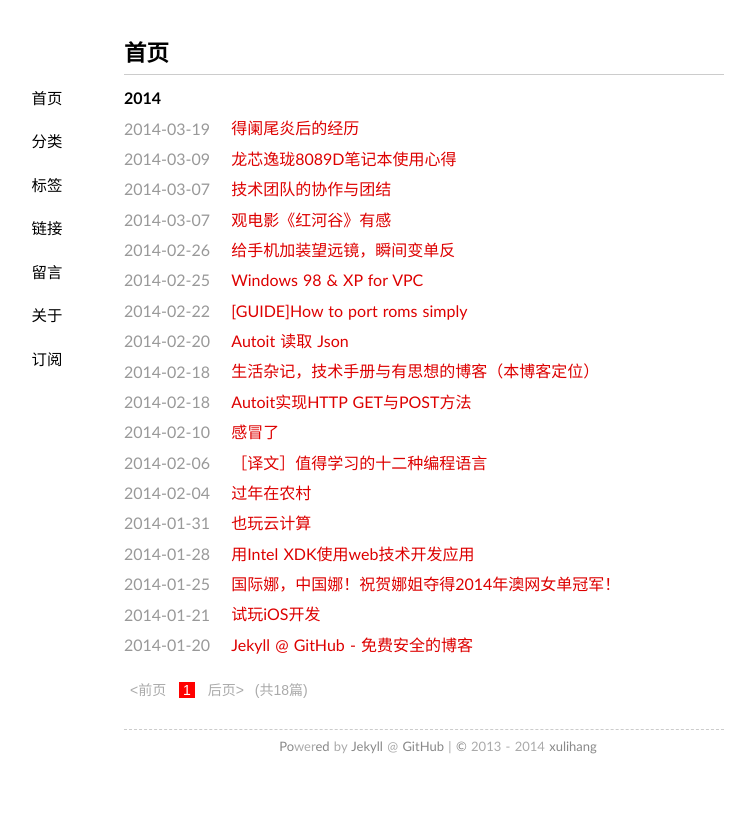
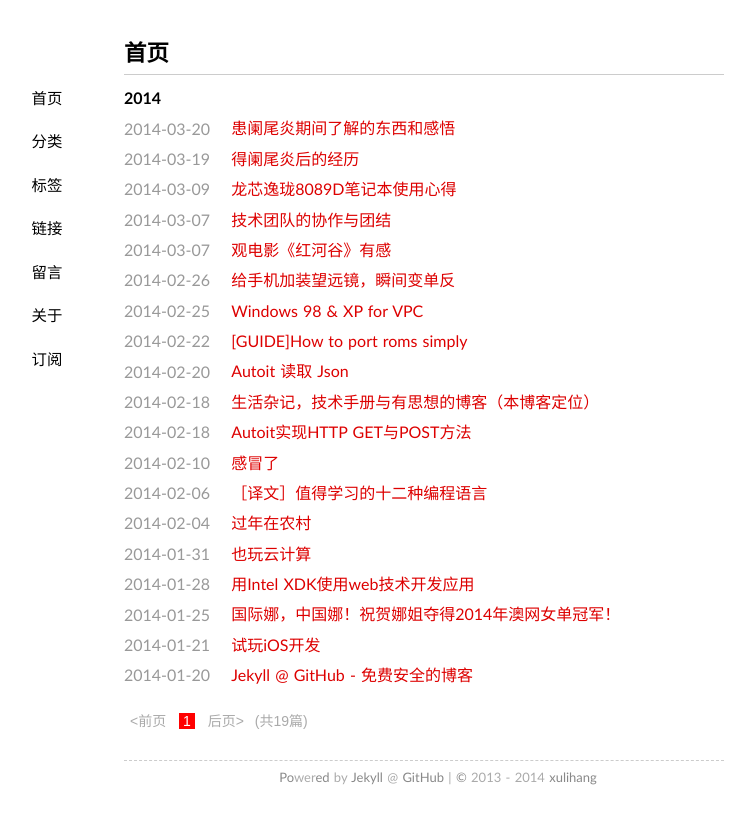
Before and after one commit to xulihang/xulihang.github.io, a Jekyll site: the page built from index.html, in a window 1280 px wide. Shown: the top 824 px of the page, without its empty margins (216-971 px from the left). Built offline with Jekyll 4.4.1, drawn with Linux system fonts in a browser that asks for light colours; some web fonts are replaced; Markdown is read by kramdown in place of the engine named in the settings; the list of posts is cut into pages by our own code; part of the change alters nothing that is shown.

Commit message:
new post

```diff
--- /dev/null
+++ b/_posts/2014-03-20-someting-known-during-my-appendicitis.md
@@ -0,0 +1,87 @@
+---
+date: 2014-03-20 15:56:17+00:00
+layout: post
+title: 患阑尾炎期间了解的东西和感悟
+categories: 生活随笔
+tags: 经历 感悟
+---
+
+塞翁失马，焉知非福。尽管得了阑尾炎，我从中还是获得了不少知识。我发病的经历可见[此流水账](http://xulihang.wicp.net/experience-of-having-appendicitis/)
+
+
+#看病与医学方面
+
+##就诊流程
+
+在校医院自己走了一个流程，挂号-看病-结算-领药。才知道交药钱是要在挂号处交的，以前都是父母帮办的。之后去无锡人民医院。挂号还要选科室，阑尾炎是外科的。
+
+##医院设施和医院大楼类型
+
+医院的设施感觉比较高级复杂，有光照、供水、空调、检查、治疗等一系列，一天的费用肯定很高，所以收点费也是应该的。住院部的设备也很不错，对患者还是医务人员都很方便。大楼类型一般有普通门诊部、急诊部、住院部。其它还有一些治疗大楼。发现住院部楼最高，患者休养舒服吧。
+
+##医学方面的常识
+
+当然对阑尾炎有了清楚的认识，网上有详细介绍，但平时没关注，以后应该多了解点医学。还了解了点静脉注射的东西。打针的分类、流程什么的有了了解。第一次看到静脉留置针，了解了压脉带，找脉，看回血判断是否打入静脉等等。
+
+![](https://raw2.github.com/xulihang/xulihang.github.io/master/album/appendicitis/needle.jpg)
+
+##医生与护士
+
+在门诊有医生接待，他刚在抢救病人就急忙赶回来了。住院部有住院医师和护士，科室就分得很细了。我在腔镜甲乳外科。看了墙上的医务人员介绍才知道医生护士都是要考职称的。在治病过程中，感觉医生护士不仅需要医疗的技术，还需要医疗的艺术。护士姐姐的照顾让我感到温暖，实在而可爱的声音让我感到亲近。医生的认真而不失轻松让我放心。
+
+###对中国医生和护士的看法
+
+医生护士都是救死扶伤的善良的人，我们应该尊重他们。在中国当一个医务人员往往要经过严格的训练，通过严格的考试。但最近报考医学护理的人减少了，而社会对医务人员的需求是不断增加的，这就有了一个供求矛盾。往往一个护士要管十几个甚至几十个病人。她们的工作看似只是送药、打针等简单的活，其实也是很辛苦的。医务人员每天面对的不是病人就是家属，有些实行三班倒，与家人在一起的时间很少。同时还出现很多剩男剩女，因为医务人员在人们心中的地位在下降，他们不再是神圣的了，便显得不那么受人欢迎。医务人员付出这么大，因此他们的工资高一点是应该的。
+
+这是病号的分配：
+
+![](https://raw2.github.com/xulihang/xulihang.github.io/master/album/appendicitis/division.jpg)
+
+###对中国医患关系的看法
+
+最近中国医患矛盾紧张，出现很多事件，比如医学博士刚想报答社会就被刺伤身亡，南京公务员打护士事件等。原因有很多，我认为有这么几点：
+
+1.患者花费的治疗费用高，觉得享受医生治疗天经地义。而保险报销比不搞，有些人是看不起病的。如果服务差而价高，更会不满。
+
+2.医务人员有时忙于工作，语速较快，语气不太好，甚至有颐指气使的行为。让患者不舒服。
+
+3.舆论报导领导矛盾升级。对一些不良的医务人员的报导，让人民对医生不再信任，医务人员社会地位下降。
+
+4.中国经济发展，人们过于注重物质，缺少人文修养的培养。
+
+因此医患问题是与医患双方和中国大环境息息相关的。随着经济的发展和改革的深化，估计医患问题可得到改善。
+
+
+#信息技术在医院
+
+接下来来到我平时感兴趣的的话题了。信息技术在医院得到广泛的运用，大大地提高了工作效率。以前我关注的信息管理与信息系统与此关联挺大。
+
+1.医生得知患者信息，给患者开单，生成报单什么都是通过计算机软件来实现的。我看那个软件在提高操作效率方面做了工作，能根据首字母拼音快速搜索定位，按钮多而不乱。
+
+2.医院有无线覆盖，且信号不错，更重要的是免费。其实这是在无锡市范围内的公共服务，但在医院保持信号，还要靠这个无线路由器吧。NETGEAR，以前没听过。
+
+![](https://raw2.github.com/xulihang/xulihang.github.io/master/album/appendicitis/netgear.jpg)
+
+3.我一开始听到以前在PPC上常听见的提示音，还以为谁还在用这么过时的手机。结果给我一个惊喜。护士拿着搭载了Windows Mobile 6.5的手持PDA，运行一个叫移动护士工作站的软件，通过无线与总台连接。它还具备条码扫描功能，能扫描病人手上的腕带，实现快速管理信息的功能，护士不再需要手写记录了。采用wm而不是android估计是因为开发较早，且与PC交互、软件移植方便什么的有关吧。
+
+发张图，是MOTO MC55AO型号的：
+
+![](https://raw2.github.com/xulihang/xulihang.github.io/master/album/appendicitis/pda1.jpg)
+
+![](https://raw2.github.com/xulihang/xulihang.github.io/master/album/appendicitis/pda2.jpg)
+
+腕带
+
+![](https://raw2.github.com/xulihang/xulihang.github.io/master/album/appendicitis/id-belt.jpg)
+
+
+#最后
+
+安于休养的我：
+
+![](https://raw2.github.com/xulihang/xulihang.github.io/master/album/appendicitis/me.jpg)
+
+
+宽敞的病房（这其实是示教室，别的病房还有电视）：
+
+![](https://raw2.github.com/xulihang/xulihang.github.io/master/album/appendicitis/room.jpg)
```
Also changed, not shown: _posts/2014-03-19-experience-of-having-appendicitis.md (+1 -0 lines), album/appendicitis/corridor.jpg (added), album/appendicitis/division.jpg (added), album/appendicitis/id-belt.jpg (added), album/appendicitis/me.jpg (added), album/appendicitis/needle.jpg (added), album/appendicitis/netgear.jpg (added), album/appendicitis/pda1.jpg (added), album/appendicitis/pda2.jpg (added), album/appendicitis/room.jpg (added).
